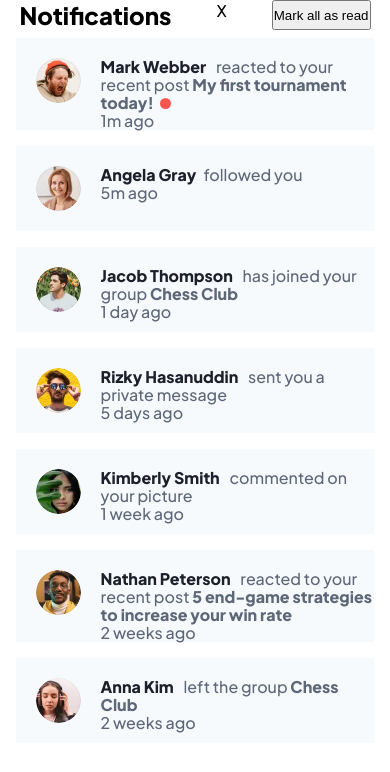
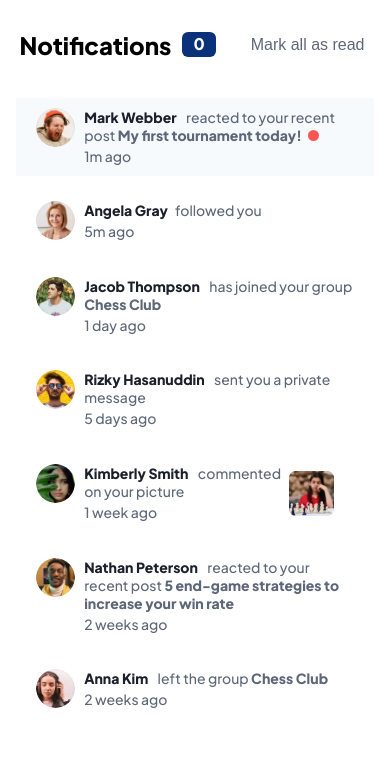
Before and after one commit to Anubliss-0/notifications-page-main, a website: page index.html in a window 390 px wide. Drawn offline with Linux system fonts and the light colour scheme.

Commit message:
Notification and header stlyes finished for desktop and phone

```diff
--- a/assets/stylesheets/sass/components/_header.scss
+++ b/assets/stylesheets/sass/components/_header.scss
@@ -1,3 +1,6 @@
+@use "../variables/colors" as *;
+
+
 header {
   display: flex;
   justify-content: space-between;
@@ -5,7 +8,45 @@ header {
 
   h1 {
     font-weight: 800;
-    font-size: 24px;
+    font-size: 1.5rem;
     line-height: 30px;
+    margin: 0px 0px;
+
+    span {
+      background-color:$blue;
+      color: white;
+      font-size: 1rem;
+      line-height: 1.25rem;
+      padding: .0625rem .6875rem .1875rem .6875rem;
+      margin-left: .6875rem;
+      position: relative;
+      bottom: .3125rem;
+      border-radius: .375rem;
+    }
+  }
+
+  margin: 30px 0px;
+
+  button {
+    border: none;
+    background:none;
+    font-size: 1rem;
+    line-height: 1.25rem;
+    text-align: right;
+    color: $DarkGreyBlue;
+    cursor: pointer;
+
+    &:hover {
+      color: $blue;
+    }
   }
 }
+
+@media (max-wdith: 420px) {
+  header {
+    margin: 24px 0px;
+    h1 {
+      line-height: 1.5625rem;
+    }
+  }
+}
--- a/assets/stylesheets/sass/components/_notification.scss
+++ b/assets/stylesheets/sass/components/_notification.scss
@@ -1,10 +1,8 @@
 @use "../variables/colors" as *;
 
 .notification {
-  background-color: $Snow;
   width: 92%;
   margin: 8px 0px;
-  min-height: 80px;
   display: flex;
   justify-content: flex-start;
 
@@ -19,12 +17,21 @@
     font-weight: 800;
     display: inline;
     margin-right: 0.4375rem;
+    cursor: pointer;
+
+    &:hover {
+      color: $blue;
+    }
   }
 
   .post-title {
     font-weight: 800;
     color: $DarkGreyBlue;
     display: inline;
+
+    &:hover {
+      color: $blue;
+    }
   }
 
   .useravatar {
@@ -33,9 +40,16 @@
     border-radius: 50%;
     margin: 1.25rem;
   }
+
+  .noti-image {
+    margin: auto 20px auto auto;
+    height: 2.8125rem;
+    width: 2.8125rem;
+  }
 }
 
 .unread {
+  background-color: $Snow;
   .post-title {
     &:after {
       content: "";
@@ -51,9 +65,24 @@
 
 @media (max-width: 420px) {
   .notification {
+    padding: 0rem 1.25rem;
+
     p {
-      font-size: 14;
+      font-size: 14px;
       line-height: 18px;
+      margin-top: 0.6rem;
+    }
+
+    .useravatar {
+      height: 39px;
+      width: 39px;
+      border-radius: 50%;
+      margin: 0.6rem 0.6rem 0.6rem 0rem;
+    }
+
+    .age {
+      position: relative;
+      top: .1875rem;
     }
   }
 
--- a/assets/stylesheets/sass/index.scss
+++ b/assets/stylesheets/sass/index.scss
@@ -4,9 +4,8 @@
 @import url('https://fonts.googleapis.com/css2?family=Plus+Jakarta+Sans:wght@500;800&display=swap');
 
 html * {
+  transition: 0.3s;
   box-sizing: border-box;
-  margin: 0px;
-  padding: 0px;
 }
 
 body {
@@ -18,6 +17,7 @@ body {
   height: 100vh;
   overflow-x: hidden;
   font-family: 'Plus Jakarta Sans', sans-serif;
+  margin: 0px;
 }
 
 .container {
--- a/index.html
+++ b/index.html
@@ -16,34 +16,32 @@
   <body>
     <div class="container">
       <header>
-        <h1>Notifications</h1>
-        <span>X</span>
-
+        <h1>Notifications<span>0</span></h1>
         <button class="markread">Mark all as read</button>
       </header>
 
       <div class="notification unread">
         <img src="assets/images/avatar-mark-webber.webp" alt="user avatar" class="useravatar">
         <p><span class="name">Mark Webber</span> reacted to your recent post <span class="post-title">My first tournament today!</span>
-        <br />1m ago</p>
+        <br /><span class="age">1m ago</span></p>
       </div>
 
       <div class="notification">
         <img src="assets/images/avatar-angela-gray.webp" alt="user avatar" class="useravatar">
         <p><span class="name">Angela Gray</span>followed you
-        <br />5m ago</p>
+        <br /><span class="age">5m ago</span></p>
       </div>
 
       <div class="notification">
         <img src="assets/images/avatar-jacob-thompson.webp" alt="user avatar" class="useravatar">
         <p><span class="name">Jacob Thompson</span> has joined your group <span class="post-title">Chess Club</span>
-        <br />1 day ago</p>
+        <br /><span class="age">1 day ago</span></p>
       </div>
 
       <div class="notification">
         <img src="assets/images/avatar-rizky-hasanuddin.webp" alt="user avatar" class="useravatar">
         <p><span class="name">Rizky Hasanuddin</span> sent you a private message
-        <br />5 days ago</p>
+        <br /><span class="age">5 days ago</span></p>
       </div>
       <!-- Hello, thanks for setting up the Chess Club. I've been a member for a few weeks now and
   I'm already having lots of fun and improving my game. -->
@@ -51,20 +49,21 @@
       <div class="notification">
         <img src="assets/images/avatar-kimberly-smith.webp" alt="user avatar" class="useravatar">
         <p><span class="name">Kimberly Smith</span> commented on your picture
-        <br />1 week ago</p>
+        <br /><span class="age">1 week ago</span></p>
+        <img src="assets/images/image-chess.webp" alt="group logo" class="noti-image">
       </div>
 
       <div class="notification">
       <img src="assets/images/avatar-nathan-peterson.webp" alt="user avatar" class="useravatar">
         <p><span class="name">Nathan Peterson</span> reacted to your recent post <span class="post-title">5 end-game strategies to
         increase your win rate</span>
-        <br />2 weeks ago</p>
+        <br /><span class="age">2 weeks ago</span></p>
       </div>
 
       <div class="notification">
         <img src="assets/images/avatar-anna-kim.webp" alt="user avatar" class="useravatar">
         <p><span class="name">Anna Kim</span> left the group <span class="post-title">Chess Club</span>
-        <br />2 weeks ago</p>
+        <br /><span class="age">2 weeks ago</span></p>
       </div>
     </div>
 
```
Also changed, not shown: assets/stylesheets/public/index.css, 1 other file.
